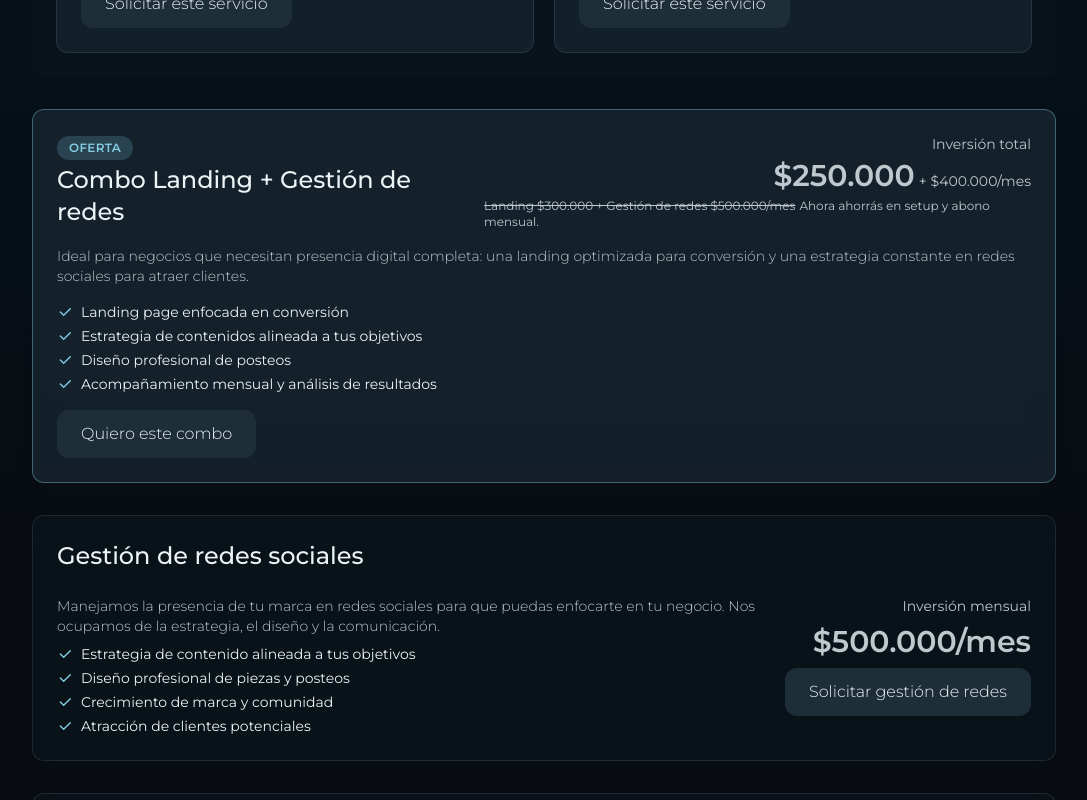
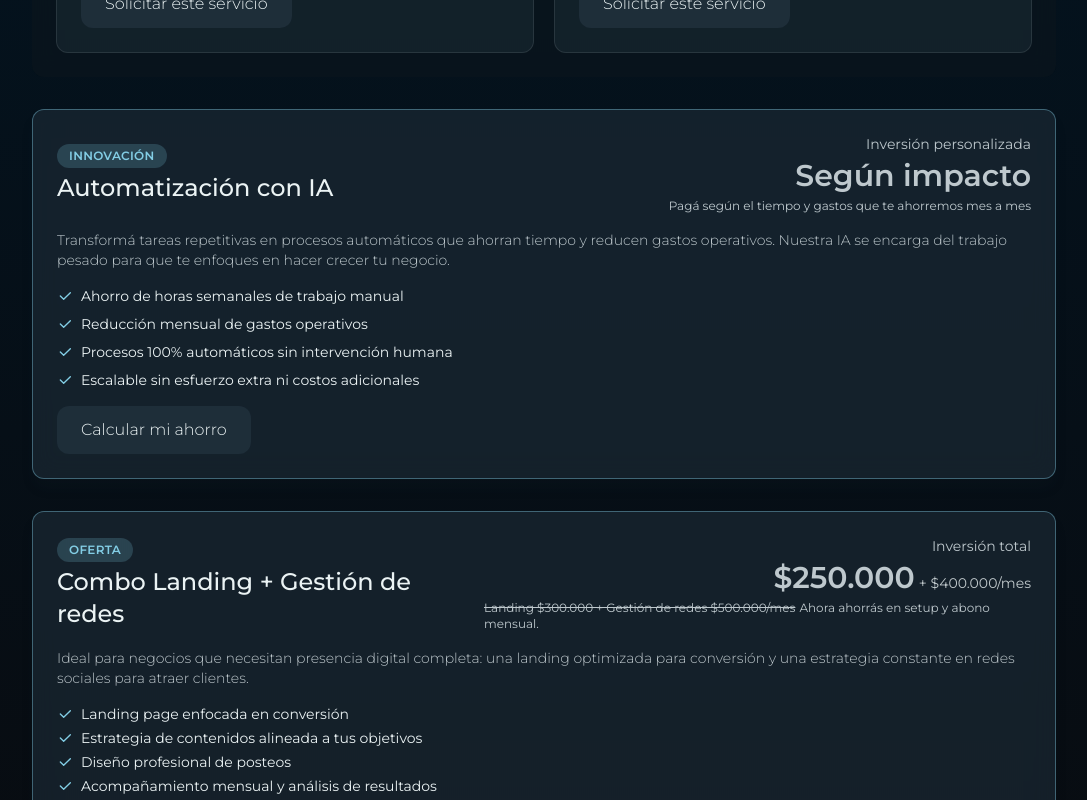
Before and after one commit to nicoplacente/codeluxe, a Next.js app: page /precios in a window 1280 px wide. Shown: the part 1820-2620 px from the top of the page, without its empty margins (96-1183 px from the left). Built offline with nearby package versions, Linux system fonts and the light colour scheme.

Commit message:
agregando nuevo servicio y nuevo miembro

```diff
--- a/src/app/precios/page.jsx
+++ b/src/app/precios/page.jsx
@@ -208,6 +208,11 @@ export default function PreciosPage() {
                       Pago único
                     </span>
                   )}
+                  {service.pricingType === "custom" && (
+                    <span className="text-xs px-2 py-1 rounded-full bg-accent/10 text-accent font-medium">
+                      Precio según ahorro
+                    </span>
+                  )}
                 </div>
 
                 <Paragraph className="text-xs sm:text-sm">
@@ -262,6 +267,80 @@ export default function PreciosPage() {
             </li>
           ))}
         </ul>
+      </SectionContainer>
+
+      <SectionContainer
+        id="automatizacion-ia"
+        className="border-primary/40 bg-secondary/60"
+      >
+        <div className="flex flex-col gap-4">
+          <div className="flex flex-col sm:flex-row sm:items-center sm:justify-between gap-3">
+            <div className="flex flex-col gap-1">
+              <span className="inline-flex items-center w-fit rounded-full bg-primary/20 text-primary px-3 py-1 text-xs font-semibold uppercase tracking-wide">
+                Innovación
+              </span>
+              <SubTitle className="text-2xl">Automatización con IA</SubTitle>
+            </div>
+            <div className="flex flex-col items-start sm:items-end gap-1">
+              <p className="text-sm text-primary-txt/80">
+                Inversión personalizada
+              </p>
+              <p className="text-3xl font-semibold text-accent">
+                Según impacto
+                {/* <span className="ml-1 text-sm text-primary-txt/80 font-normal">
+                  generando ahorro real
+                </span> */}
+              </p>
+              <p className="text-xs text-primary-txt/70">
+                Pagá según el tiempo y gastos que te ahorremos mes a mes
+              </p>
+            </div>
+          </div>
+
+          <Paragraph className="text-sm">
+            Transformá tareas repetitivas en procesos automáticos que ahorran
+            tiempo y reducen gastos operativos. Nuestra IA se encarga del
+            trabajo pesado para que te enfoques en hacer crecer tu negocio.
+          </Paragraph>
+
+          <ul className="space-y-2 text-sm">
+            <li className="flex items-start gap-2">
+              <span className="mt-0.5 text-primary">
+                <IconCheck className="size-4" />
+              </span>
+              <span>Ahorro de horas semanales de trabajo manual</span>
+            </li>
+            <li className="flex items-start gap-2">
+              <span className="mt-0.5 text-primary">
+                <IconCheck className="size-4" />
+              </span>
+              <span>Reducción mensual de gastos operativos</span>
+            </li>
+            <li className="flex items-start gap-2">
+              <span className="mt-0.5 text-primary">
+                <IconCheck className="size-4" />
+              </span>
+              <span>Procesos 100% automáticos sin intervención humana</span>
+            </li>
+            <li className="flex items-start gap-2">
+              <span className="mt-0.5 text-primary">
+                <IconCheck className="size-4" />
+              </span>
+              <span>Escalable sin esfuerzo extra ni costos adicionales</span>
+            </li>
+          </ul>
+
+          <CallToAction
+            href={buildWhatsAppUrl(
+              "Hola, me interesa la Automatización con IA de Codeluxe. Quiero calcular cuánto puedo ahorrar en tiempo y gastos.",
+            )}
+            ariaLabel="Solicitar automatización con IA por WhatsApp"
+            target="_blank"
+            rel="noopener noreferrer nofollow"
+          >
+            Calcular mi ahorro
+          </CallToAction>
+        </div>
       </SectionContainer>
 
       <SectionContainer
--- a/src/utils/constants.js
+++ b/src/utils/constants.js
@@ -434,6 +434,11 @@ export const TEAM = {
       imagen: "/equipo/basilio.webp",
       linkedin: "https://www.linkedin.com/in/basilioalvarez/",
     },
+    {
+      nombre: "Bruno Vallejo",
+      imagen: "/equipo/bruno-vallejo.webp",
+      linkedin: "https://www.linkedin.com/in/bruno-agustin-vallejo/",
+    },
   ],
 
   marketing: [
```
Also changed, not shown: public/equipo/bruno-vallejo.webp (added).
